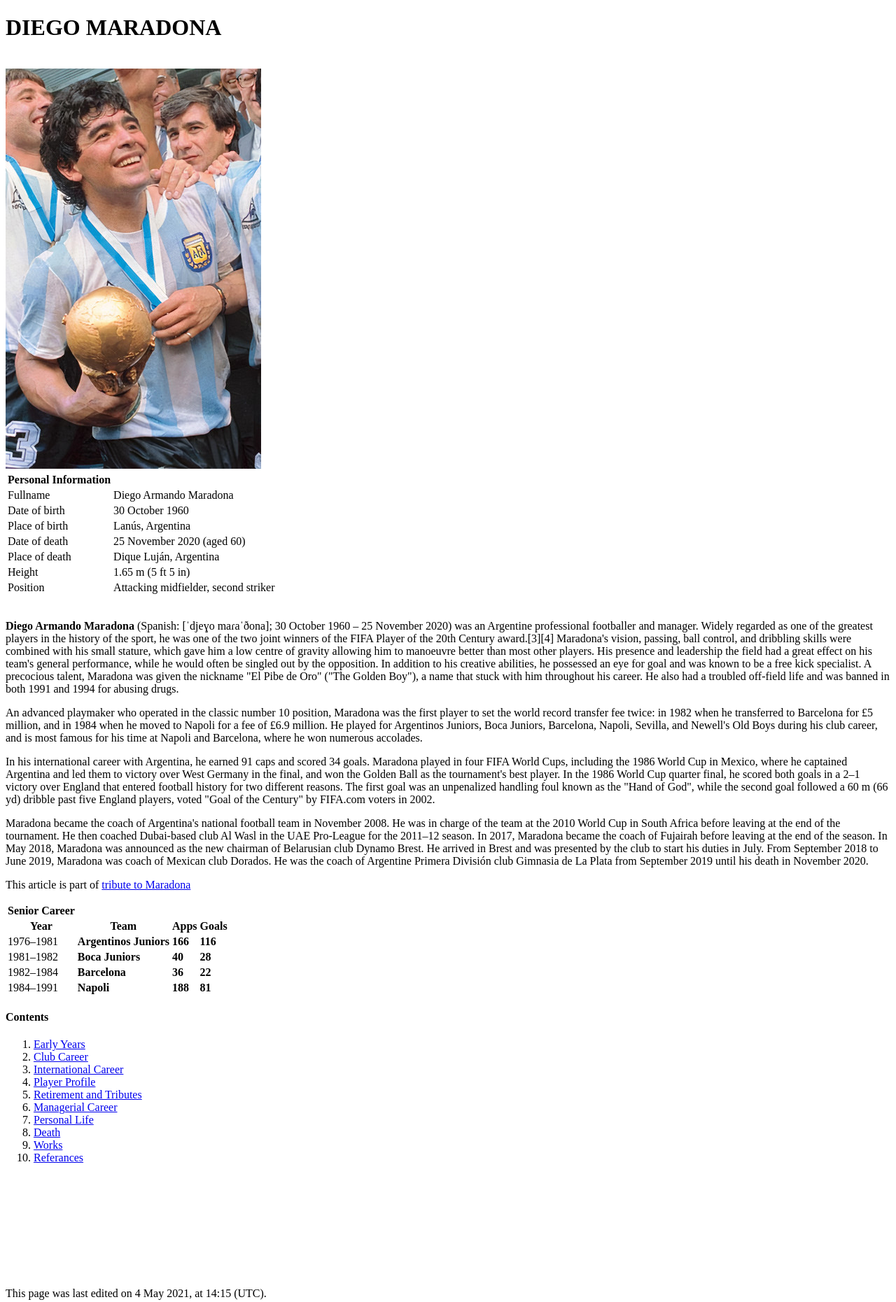
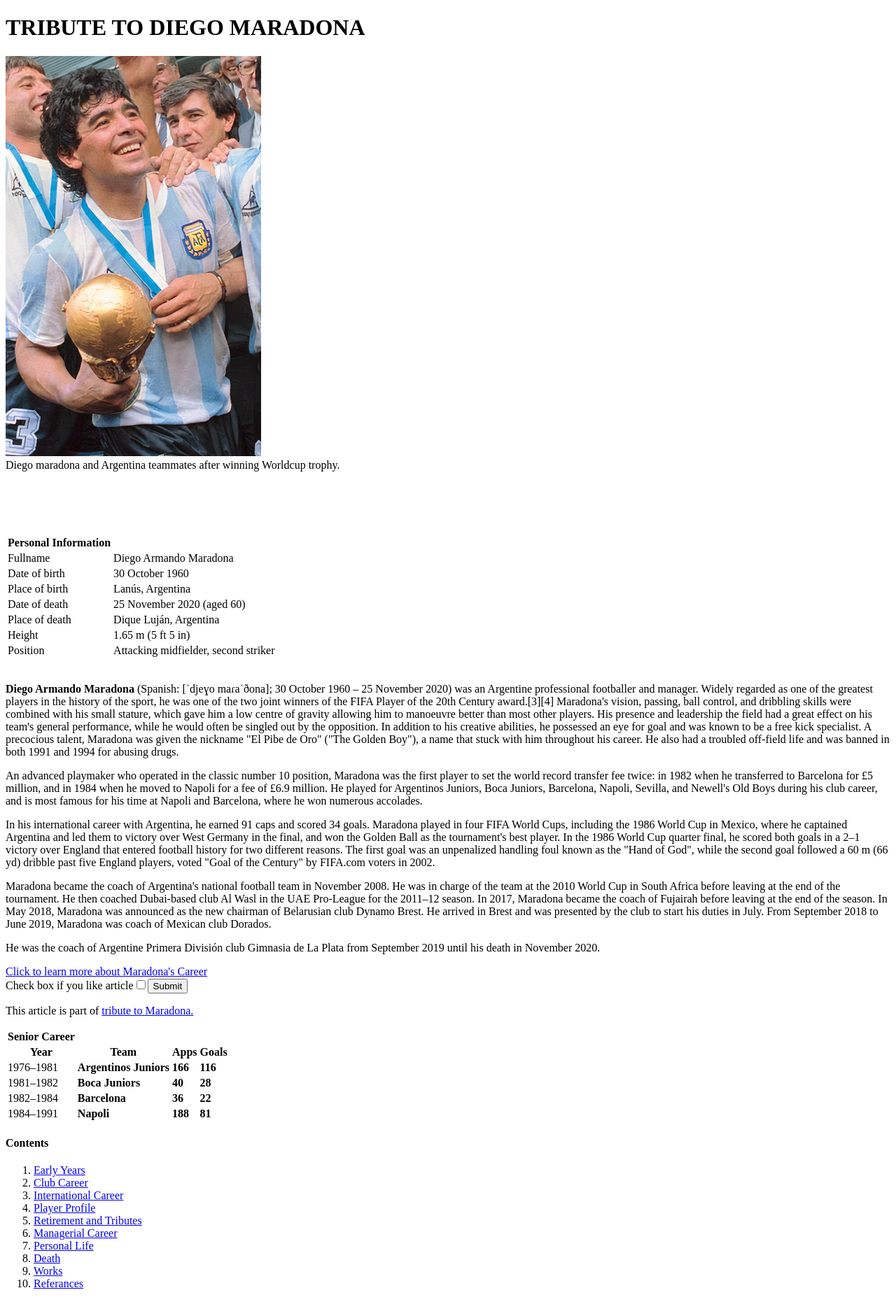
Before and after one commit to Omar-Faruk-tech/Tiidelab-Pre, a plain HTML site: page Tributepage.html in a window 1280 px wide. Shown: the top 1861 px of the page at 70% size. Drawn offline with Linux system fonts and the light colour scheme.

Commit message:
Tribute to Maradona

```diff
--- a/Tributepage.html
+++ b/Tributepage.html
@@ -8,10 +8,25 @@
         <title>Tribute to Diego Maradona</title>
     </head>
     <body>
+        <div class="row">
+            <div>
 
-        <h1>DIEGO MARADONA</h1>
+            </div>
+
+        </div>
+        <h1><strong>TRIBUTE TO DIEGO MARADONA</strong></h1>
+            <img src="Argentina_celebrando_copa_(cropped).jpg">
+
+        <nav>
+            Diego maradona and Argentina teammates after winning Worldcup trophy.
+        </nav>
+
         <br>
-        <img src="Argentina_celebrando_copa_(cropped).jpg">
+        <br>
+        <br>
+        <br>
+        <br>
+
         <table>
             <thead>
                 <tr>
@@ -93,9 +108,13 @@
                    before leaving at the end of the season. In May 2018, Maradona was announced as
                    the new chairman of Belarusian club Dynamo Brest. He arrived in Brest and was
                    presented by the club to start his duties in July. From September 2018 to June 2019,
-                    Maradona was coach of Mexican club Dorados. He was the coach of Argentine Primera
-                     División club Gimnasia de La Plata from September 2019 until his death in
-                      November 2020.
+                    Maradona was coach of Mexican club Dorados.
+
+            <div>
+                He was the coach of Argentine Primera
+                División club Gimnasia de La Plata from September 2019 until his death in
+                 November 2020.
+            </div>
              </p>
              <table>
                 <thead>
@@ -137,7 +156,15 @@
                         <td><b>81</b></td>
                     </tr>
 
-                    <p>This article is part of <a href="https://en.wikipedia.org/wiki/Diego_Maradona">tribute to Maradona</a></p>
+                    <a href="https://en.wikipedia.org/wiki/Diego_Maradona">Click to learn more about Maradona's Career </a>
+            <br>
+
+                    <label for="Maradona">Check box if you like article</label>
+                    <input type="checkbox">
+
+                    <button>Submit</button>
+
+                    <p>This article is part of <a href="https://en.wikipedia.org/wiki/Diego_Maradona">tribute to Maradona.</a></p>
 
              </table>
 
@@ -154,7 +181,7 @@
                  <li><a href="https://en.wikipedia.org/wiki/Diego_Maradona#Personal_life">Personal Life</a></li>
                  <li><a href="https://en.wikipedia.org/wiki/Diego_Maradona#Death">Death</a></li>
                  <li><a href="https://en.wikipedia.org/wiki/Diego_Maradona#Works">Works</a></li>
-                 <li><a href="https://en.wikipedia.org/wiki/Diego_Maradona#References">Referances</a></li>
+                 <li><a href="https://en.wikipedia.org/wiki/Diego_Maradona#References" target="_blank">Referances</a></li>
              </ol>
              <br>
              <br>
```
